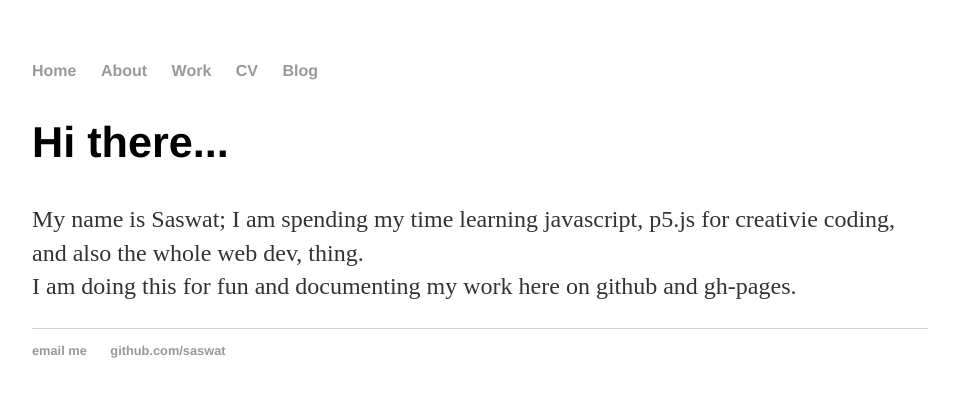
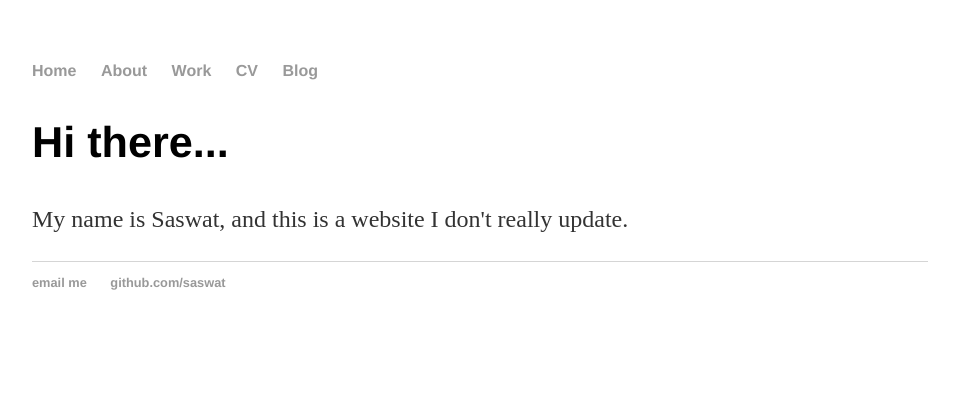
Before and after one commit to saswat/saswat.github.io, a Jekyll site: the page built from index.html, in a window 1280 px wide. Shown: the top 397 px of the page, without its empty margins (160-1119 px from the left). Built offline with Jekyll 4.4.1, drawn with Linux system fonts in a browser that asks for light colours.

Commit message:
Update index.html

```diff
--- a/index.html
+++ b/index.html
@@ -5,6 +5,5 @@ title: Home
 
 		<div class="blurb">
 			<h2>Hi there...</h2>
-			<p>My name is Saswat; I am spending my time learning javascript, p5.js for creativie coding, and also the whole web dev, thing. <br>
-				I am doing this for fun and documenting my work here on github and gh-pages.</p>
+			<p>My name is Saswat, and this is a website I don't really update.</p>
 		</div>
```
